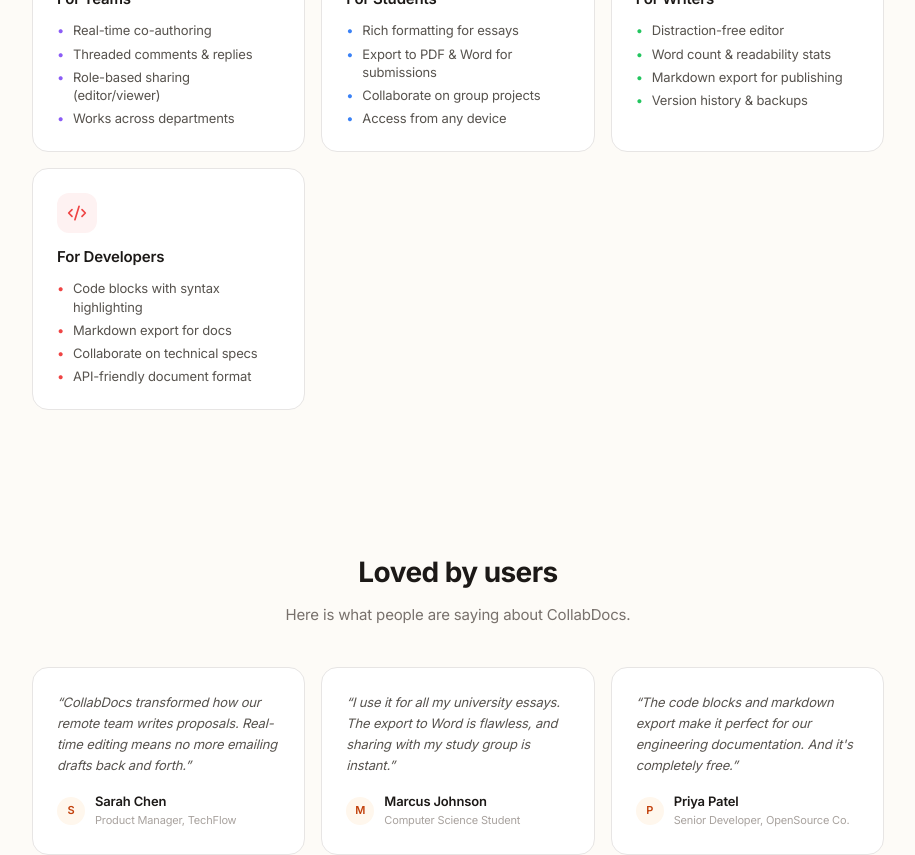
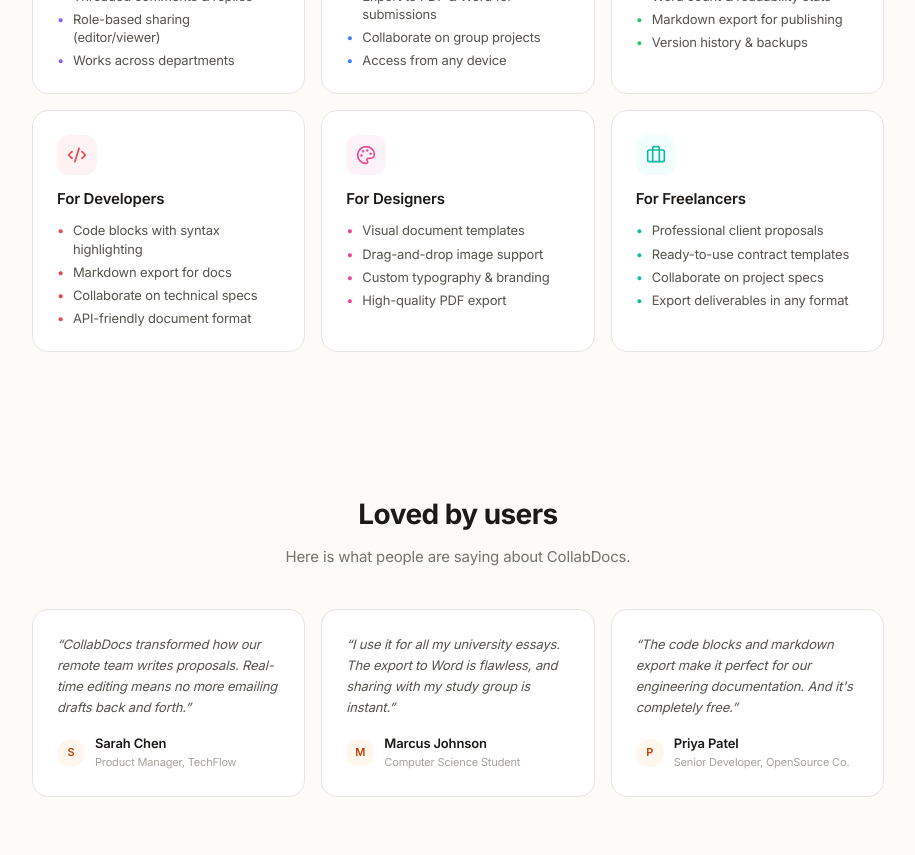
Before and after one commit to Kartikeyongit/realtime-collab-platform, a Next.js app: page / in a window 1280 px wide. Shown: the part 1420-2275 px from the top of the page, without its empty margins (182-1097 px from the left). Built offline with nearby package versions, Linux system fonts and the light colour scheme; no server answers.

Commit message:
refreshed home page

```diff
--- /dev/null
+++ b/src/components/landing/AnimatedSection.tsx
@@ -0,0 +1,38 @@
+'use client';
+
+import { useRef, useState, useEffect, type ReactNode } from 'react';
+
+export function AnimatedSection({ children, style }: { children: ReactNode; style?: React.CSSProperties }) {
+  const ref = useRef<HTMLDivElement>(null);
+  const [inView, setInView] = useState(false);
+
+  useEffect(() => {
+    const el = ref.current;
+    if (!el) return;
+    const observer = new IntersectionObserver(
+      ([entry]) => {
+        if (entry.isIntersecting) {
+          setInView(true);
+          observer.unobserve(el);
+        }
+      },
+      { threshold: 0.08, rootMargin: '0px 0px -40px 0px' }
+    );
+    observer.observe(el);
+    return () => observer.disconnect();
+  }, []);
+
+  return (
+    <div
+      ref={ref}
+      style={{
+        opacity: inView ? 1 : 0,
+        transform: inView ? 'translateY(0)' : 'translateY(24px)',
+        transition: 'opacity 0.5s ease, transform 0.5s ease',
+        ...style,
+      }}
+    >
+      {children}
+    </div>
+  );
+}
--- a/src/components/landing/FAQ.tsx
+++ b/src/components/landing/FAQ.tsx
@@ -2,6 +2,7 @@
 
 import { useState } from 'react';
 import { ChevronDown } from 'lucide-react';
+import { AnimatedSection } from './AnimatedSection';
 
 const faqs = [
   { q: 'Is CollabDocs really free?', a: 'Yes! CollabDocs is completely free to use. There are no paid plans or hidden fees. All features including real-time collaboration, templates, and exports are available at no cost.' },
@@ -17,6 +18,7 @@
 
   return (
     <section style={{ padding: '70px 24px', maxWidth: 700, margin: '0 auto' }}>
+      <AnimatedSection>
         <div style={{ textAlign: 'center', marginBottom: 40 }}>
           <h2 style={{ fontSize: 28, fontWeight: 700, letterSpacing: '-0.02em', marginBottom: 8, color: '#1c1917' }}>Frequently asked questions</h2>
           <p style={{ color: '#78716c', fontSize: 15 }}>Everything you need to know about CollabDocs.</p>
@@ -29,14 +31,15 @@
                 style={{ width: '100%', display: 'flex', alignItems: 'center', justifyContent: 'space-between', gap: 12, padding: '16px 20px', background: 'none', border: 'none', cursor: 'pointer', textAlign: 'left', fontSize: 14, fontWeight: 600, color: '#1c1917', lineHeight: 1.4 }}
               >
                 {faq.q}
-              <ChevronDown size={16} style={{ flexShrink: 0, color: '#a8a29e', transition: 'transform 0.2s', transform: open === i ? 'rotate(180deg)' : 'none' }} />
+                <ChevronDown size={16} style={{ flexShrink: 0, color: '#a8a29e', transition: 'transform 0.2s ease', transform: open === i ? 'rotate(180deg)' : 'none' }} />
               </button>
-            <div style={{ overflow: 'hidden', transition: 'max-height 0.25s ease', maxHeight: open === i ? 200 : 0 }}>
+              <div style={{ overflow: 'hidden', transition: 'max-height 0.2s cubic-bezier(0.4, 0, 0.2, 1)', maxHeight: open === i ? 400 : 0 }}>
                 <div style={{ padding: '0 20px 16px', fontSize: 13, color: '#57534e', lineHeight: 1.6 }}>{faq.a}</div>
               </div>
             </div>
           ))}
         </div>
+      </AnimatedSection>
     </section>
   );
 }
--- a/src/components/landing/HowItWorks.tsx
+++ b/src/components/landing/HowItWorks.tsx
@@ -1,4 +1,5 @@
 import { FileText, UserPlus, Users, Download } from 'lucide-react';
+import { AnimatedSection } from './AnimatedSection';
 
 const steps = [
   { icon: FileText, title: 'Create a document', desc: 'Start with a blank page or choose from 17+ templates designed for every need.' },
@@ -10,6 +11,7 @@
 export function HowItWorks() {
   return (
     <section style={{ padding: '70px 24px', maxWidth: 900, margin: '0 auto' }}>
+      <AnimatedSection>
         <div style={{ textAlign: 'center', marginBottom: 48 }}>
           <h2 style={{ fontSize: 28, fontWeight: 700, letterSpacing: '-0.02em', marginBottom: 8, color: '#1c1917' }}>How it works</h2>
           <p style={{ color: '#78716c', fontSize: 15, maxWidth: 450, margin: '0 auto' }}>From blank page to finished document in four simple steps.</p>
@@ -17,9 +19,6 @@
         <div style={{ display: 'grid', gridTemplateColumns: 'repeat(auto-fit, minmax(190px, 1fr))', gap: 24 }}>
           {steps.map((s, i) => (
             <div key={i} style={{ textAlign: 'center' }}>
-            <div style={{ width: 44, height: 44, borderRadius: '50%', background: '#fff7ed', color: '#f97316', display: 'flex', alignItems: 'center', justifyContent: 'center', margin: '0 auto 14px', fontWeight: 700, fontSize: 15 }}>
-              {i + 1}
-            </div>
               <div style={{ width: 48, height: 48, borderRadius: 14, background: '#fff7ed', display: 'flex', alignItems: 'center', justifyContent: 'center', margin: '0 auto 14px' }}>
                 <s.icon size={22} color="#f97316" />
               </div>
@@ -28,6 +27,7 @@
             </div>
           ))}
         </div>
+      </AnimatedSection>
     </section>
   );
 }
--- a/src/components/landing/StatsBar.tsx
+++ b/src/components/landing/StatsBar.tsx
@@ -1,3 +1,5 @@
+import { AnimatedSection } from './AnimatedSection';
+
 const stats = [
   { value: '10K+', label: 'Documents created' },
   { value: '500+', label: 'Active users' },
@@ -7,7 +9,8 @@
 
 export function StatsBar() {
   return (
-    <section style={{ padding: '40px 24px', background: '#fff' }}>
+    <section style={{ padding: '40px 24px' }}>
+      <AnimatedSection>
         <div style={{ maxWidth: 900, margin: '0 auto', display: 'flex', justifyContent: 'space-around', alignItems: 'center', flexWrap: 'wrap', gap: 24 }}>
           {stats.map((s, i) => (
             <div key={i} style={{ textAlign: 'center', minWidth: 120 }}>
@@ -16,6 +19,7 @@
             </div>
           ))}
         </div>
+      </AnimatedSection>
     </section>
   );
 }
--- a/src/components/landing/Testimonials.tsx
+++ b/src/components/landing/Testimonials.tsx
@@ -1,3 +1,5 @@
+import { AnimatedSection } from './AnimatedSection';
+
 const testimonials = [
   {
     quote: 'CollabDocs transformed how our remote team writes proposals. Real-time editing means no more emailing drafts back and forth.',
@@ -16,6 +18,7 @@
 export function Testimonials() {
   return (
     <section style={{ padding: '70px 24px', maxWidth: 900, margin: '0 auto' }}>
+      <AnimatedSection>
         <div style={{ textAlign: 'center', marginBottom: 40 }}>
           <h2 style={{ fontSize: 28, fontWeight: 700, letterSpacing: '-0.02em', marginBottom: 8, color: '#1c1917' }}>Loved by users</h2>
           <p style={{ color: '#78716c', fontSize: 15 }}>Here is what people are saying about CollabDocs.</p>
@@ -34,6 +37,7 @@
             </div>
           ))}
         </div>
+      </AnimatedSection>
     </section>
   );
 }
--- a/src/components/landing/UseCases.tsx
+++ b/src/components/landing/UseCases.tsx
@@ -1,4 +1,5 @@
-import { Users, GraduationCap, PenLine, Code2 } from 'lucide-react';
+import { Users, GraduationCap, PenLine, Code2, Palette, Briefcase } from 'lucide-react';
+import { AnimatedSection } from './AnimatedSection';
 
 const cases = [
   {
@@ -13,11 +14,18 @@
   {
     icon: Code2, title: 'For Developers', color: '#ef4444', bg: '#fef2f2', bullets: ['Code blocks with syntax highlighting', 'Markdown export for docs', 'Collaborate on technical specs', 'API-friendly document format'],
   },
+  {
+    icon: Palette, title: 'For Designers', color: '#ec4899', bg: '#fdf2f8', bullets: ['Visual document templates', 'Drag-and-drop image support', 'Custom typography & branding', 'High-quality PDF export'],
+  },
+  {
+    icon: Briefcase, title: 'For Freelancers', color: '#14b8a6', bg: '#f0fdfa', bullets: ['Professional client proposals', 'Ready-to-use contract templates', 'Collaborate on project specs', 'Export deliverables in any format'],
+  },
 ];
 
 export function UseCases() {
   return (
     <section style={{ padding: '70px 24px', maxWidth: 900, margin: '0 auto' }}>
+      <AnimatedSection>
         <div style={{ textAlign: 'center', marginBottom: 40 }}>
           <h2 style={{ fontSize: 28, fontWeight: 700, letterSpacing: '-0.02em', marginBottom: 8, color: '#1c1917' }}>Built for everyone</h2>
           <p style={{ color: '#78716c', fontSize: 15 }}>From solo writers to entire organizations — CollabDocs adapts to how you work.</p>
@@ -39,6 +47,7 @@
             </div>
           ))}
         </div>
+      </AnimatedSection>
     </section>
   );
 }
```
Also changed, not shown: src/components/landing/Footer.tsx (+10 -7 lines), 1 other file (tests, documents, lock files or other folders). Lines whose indentation alone changed are shown as unchanged.
